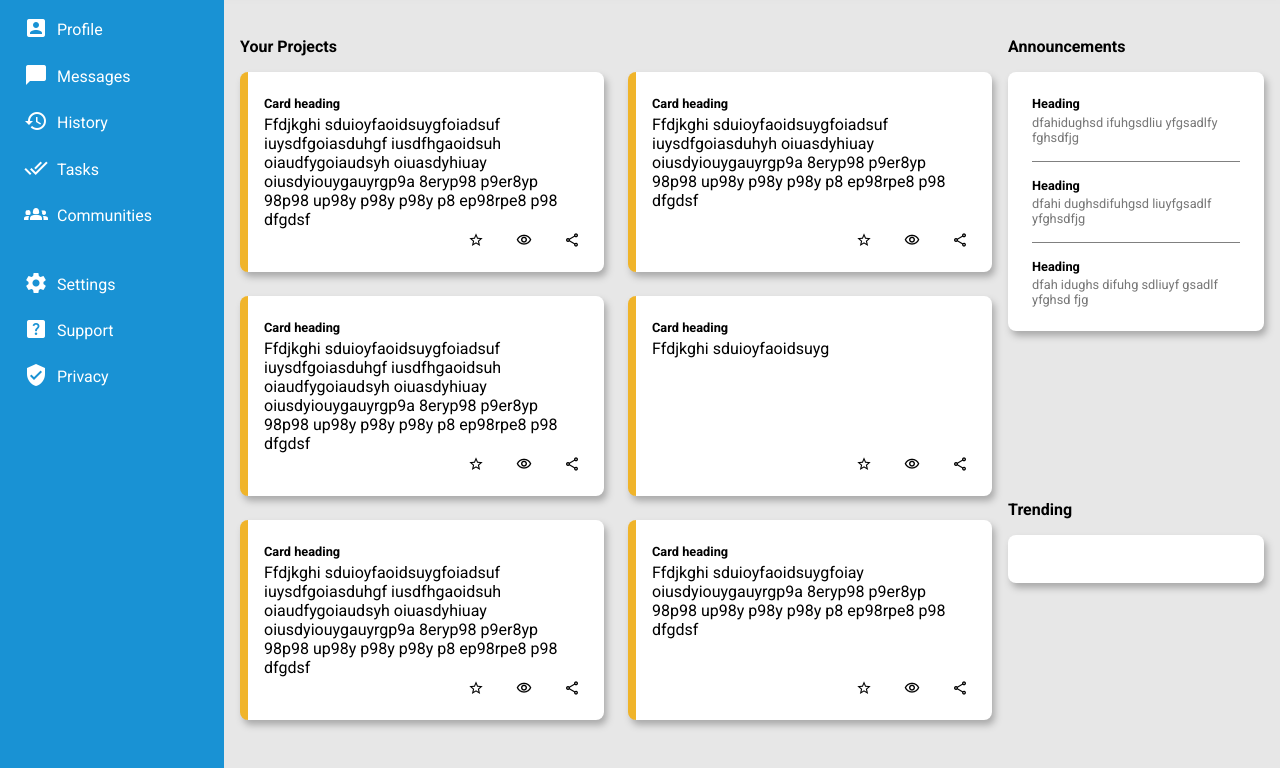
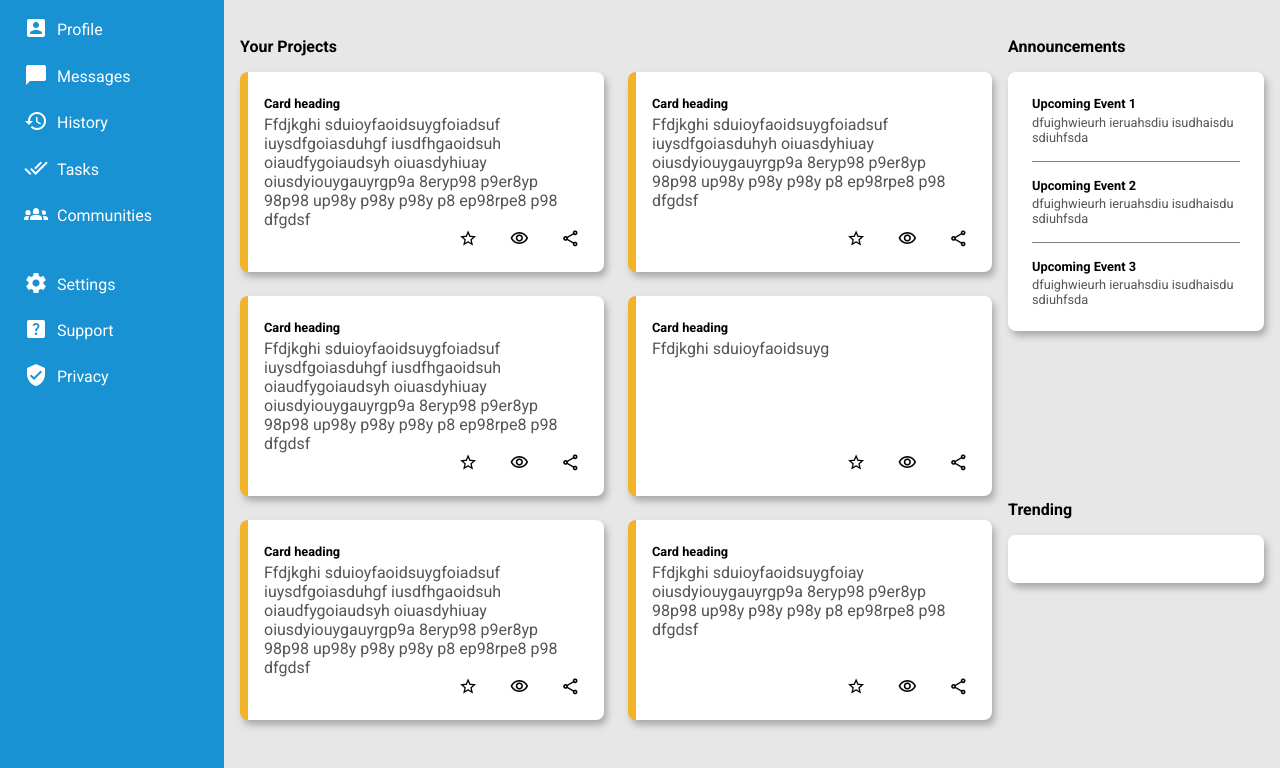
Before and after one commit to MrBlunderovich/odin-dashboard, a plain HTML site: page index.html in a window 1280 px wide. Shown: the part 129-897 px from the top of the page. Drawn offline with Linux system fonts and the light colour scheme.

Commit message:
Pull announcements from js array

```diff
--- a/index.html
+++ b/index.html
@@ -61,24 +61,30 @@
       <main class="main">
         <div class="card-container">
           <h3>Your Projects</h3>
-          <div class="card-grid-container"></div>
+          <div class="card-grid-container">
+            <!-- <div class="card">
+              <h4>Card heading</h4>
+              <p class="card-paragraph">
+                Ffdjkghi sduioyfaoidsuygfoiadsuf iuysdfgoiasduhgf iusdfhgaoidsuh
+                oiaudfygoiaudsyh oiuasdyhiuay oiusdyiouygauyrgp9a 8eryp98
+                p9er8yp 98p98 up98y p98y p98y p8 ep98rpe8 p98 dfgdsf
+              </p>
+              <div class="card-icon-container">
+                <i class="material-icons-outlined"> star_outline </i
+                ><i class="material-icons-outlined">visibility </i
+                ><i class="material-icons-outlined"> share </i>
+              </div>
+            </div> -->
+          </div>
         </div>
         <div class="right-container">
           <div class="announcements">
             <h3>Announcements</h3>
             <div class="right-card">
-              <div class="announcements__item">
+              <!-- <div class="announcements__item">
                 <h4>Heading</h4>
                 <p>dfahidughsd ifuhgsdliu yfgsadlfy fghsdfjg</p>
-              </div>
-              <div class="announcements__item">
-                <h4>Heading</h4>
-                <p>dfahi dughsdifuhgsd liuyfgsadlf yfghsdfjg</p>
-              </div>
-              <div class="announcements__item">
-                <h4>Heading</h4>
-                <p>dfah idughs difuhg sdliuyf gsadlf yfghsd fjg</p>
-              </div>
+              </div> -->
             </div>
           </div>
           <div class="trending">
--- a/index.js
+++ b/index.js
@@ -40,6 +40,23 @@ const cards = [
     text: "Ffdjkghi sduioyfaoidsuygfoiay oiusdyiouygauyrgp9a 8eryp98 p9er8yp 98p98 up98y p98y p98y p8 ep98rpe8 p98 dfgdsf",
   },
 ];
+const announcementsBlock = document.querySelector(
+  ".announcements > .right-card"
+);
+const announcements = [
+  {
+    heading: "Upcoming Event 1",
+    text: "dfuighwieurh ieruahsdiu isudhaisdu sdiuhfsda",
+  },
+  {
+    heading: "Upcoming Event 2",
+    text: "dfuighwieurh ieruahsdiu isudhaisdu sdiuhfsda",
+  },
+  {
+    heading: "Upcoming Event 3",
+    text: "dfuighwieurh ieruahsdiu isudhaisdu sdiuhfsda",
+  },
+];
 const cardIcons = `<i class="material-icons-outlined">
 star_outline
 </i><i class="material-icons-outlined">visibility
@@ -69,3 +86,12 @@ cardContainer.innerHTML = cards
   </div>`
   )
   .join("");
+announcementsBlock.innerHTML = announcements
+  .map(
+    (item) =>
+      `<div class="announcements__item">
+    <h4>${item.heading}</h4>
+    <p>${item.text}</p>
+  </div>`
+  )
+  .join("");
--- a/style.css
+++ b/style.css
@@ -165,7 +165,10 @@ main h3 {
   gap: 2rem;
 }
 .card i {
-  font-size: 1rem;
+  font-size: 1.2rem;
+}
+.card p {
+  color: #555;
 }
 .right-container {
   display: grid;
@@ -184,7 +187,7 @@ main h3 {
 }
 .announcements .right-card p {
   font-size: 0.8rem;
-  color: #777;
+  color: #555;
 }
 main h4 {
   font-size: 0.8rem;
```
